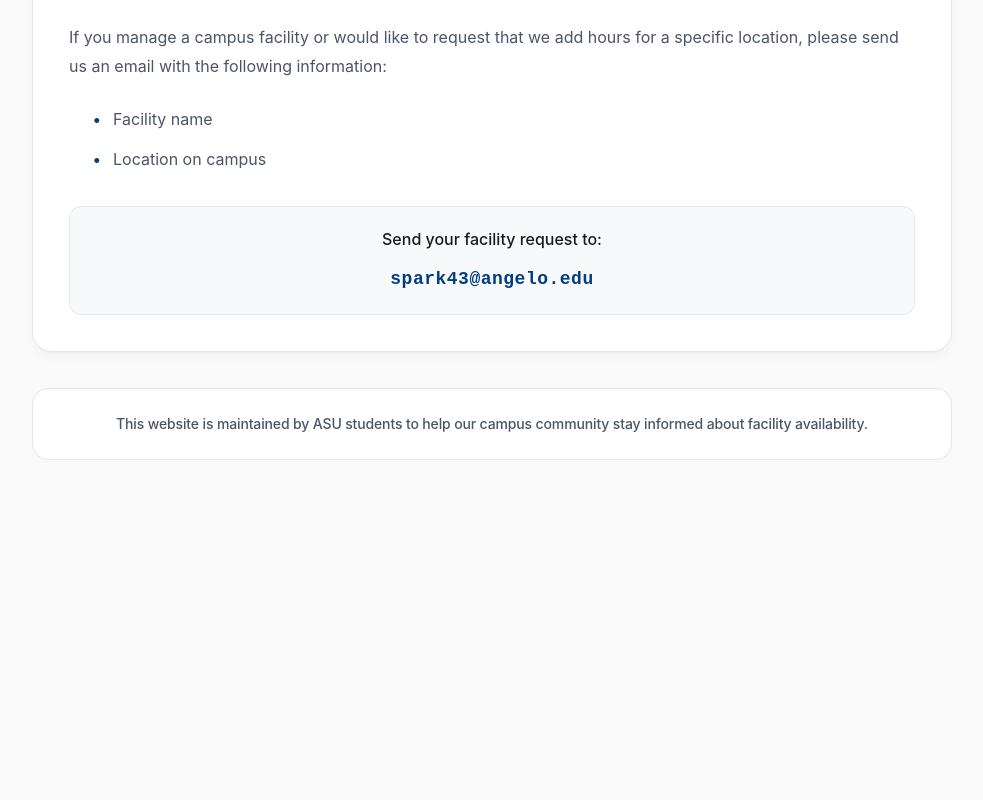
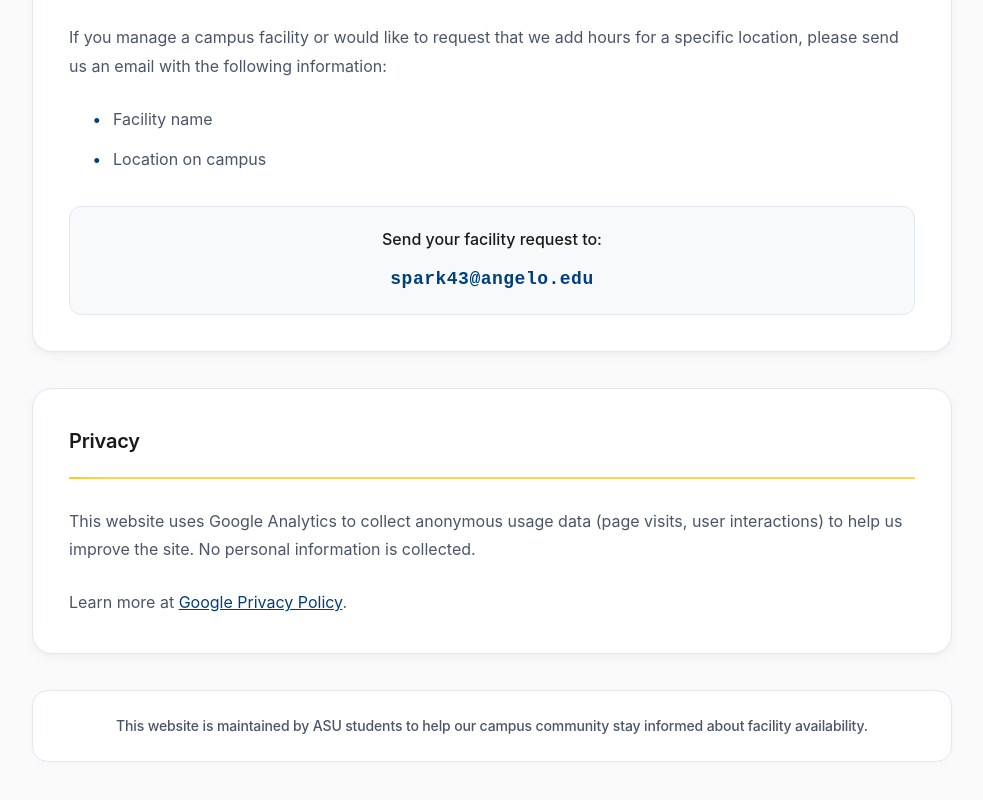
Before and after one commit to shinPark43/ASU-Facilities-Hours-of-Operation-Webpage, a React (Create React App) app in the folder frontend/: page /ASU-Facilities-Hours-of-Operation-Webpage/about in a window 1280 px wide. Shown: the part 1108-1908 px from the top of the page, without its empty margins (288-1271 px from the left). Before the commit the page ends 1636 px from the top, so only its background shows below. Built offline with nearby package versions, Linux system fonts and the light colour scheme; no server answers.

Commit message:
Add privacy notice to About page

```diff
--- a/frontend/src/pages/About.jsx
+++ b/frontend/src/pages/About.jsx
@@ -156,6 +156,28 @@ const About = () => {
         </div>
       </div>
 
+      <div className="facility-section">
+        <h3 className="facility-name">Privacy</h3>
+        <div style={{ lineHeight: '1.8', fontSize: '16px', color: 'var(--text-secondary)' }}>
+          <p style={{ marginBottom: '24px' }}>
+            This website uses Google Analytics to collect anonymous usage data (page visits, user interactions)
+            to help us improve the site. No personal information is collected.
+          </p>
+
+          <p style={{ marginBottom: '0' }}>
+            Learn more at{' '}
+            <a
+              href="https://policies.google.com/privacy"
+              target="_blank"
+              rel="noopener noreferrer"
+              style={{ color: 'var(--asu-blue)', textDecoration: 'underline' }}
+            >
+              Google Privacy Policy
+            </a>.
+          </p>
+        </div>
+      </div>
+
       <div className="hours-info">
         This website is maintained by ASU students to help our campus community
         stay informed about facility availability.
```
